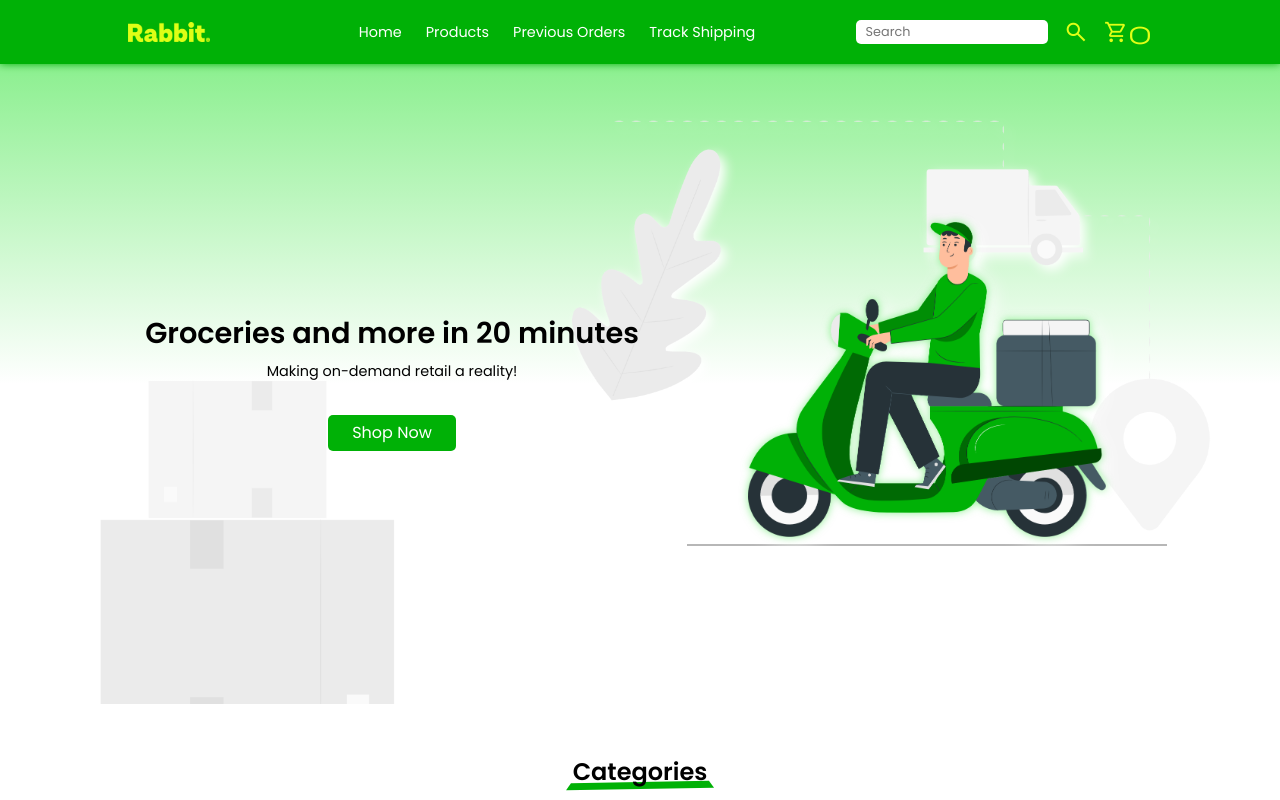
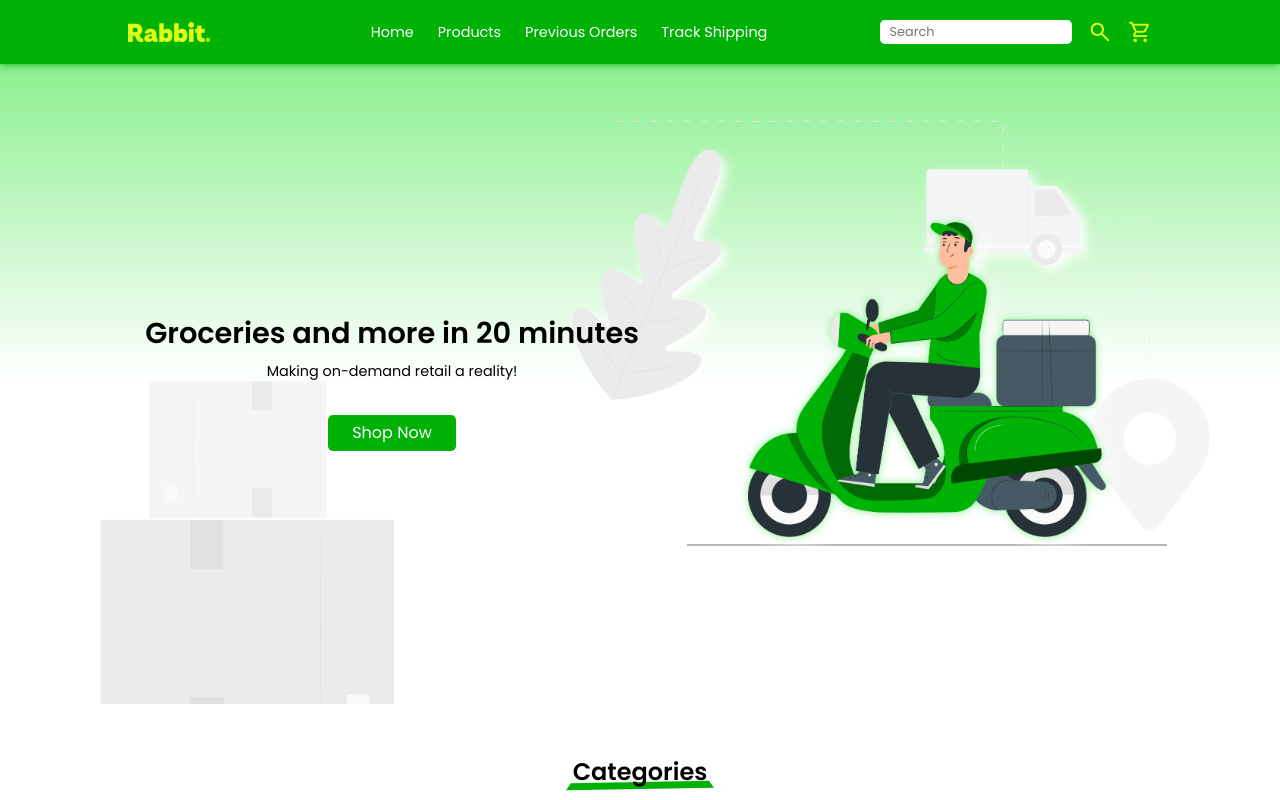
Before and after one commit to tzuyich/rabbitmart, a React (Create React App) app in the folder client/: page / in a window 1280 px wide. Shown: the top 800 px of the page. Built offline with nearby package versions, Linux system fonts and the light colour scheme.

Commit message:
fixed issue with cart counter in navigation bar

```diff
--- a/client/src/components/navigation/Navigation.js
+++ b/client/src/components/navigation/Navigation.js
@@ -61,8 +61,8 @@ const Navigation = ({cartCount}) => {
                 <div onClick={handleSearch} className={`material-symbols-outlined ${styles['icon']}`}>search</div>
                 <Link to={'/cart'}
                       className={`material-symbols-outlined ${styles['icon']} ${search === SEARCH_VISIBLE && styles['hide-icon']}`}>shopping_cart
-                    {cartCount &&
-                        <div className={styles['cart-counter']}>{cartCount < 100 ? cartCount : "+"}</div>}</Link>
+                    {cartCount ?
+                        <div className={styles['cart-counter']}>{cartCount < 100 ? cartCount : "+"}</div> : ''}</Link>
                 <div
                     onClick={() => setMenuActive(true)}
                     className={`material-symbols-outlined ${styles['icon']} ${styles['menu']} ${search === SEARCH_VISIBLE && styles['hide-icon']}`}>menu
```
